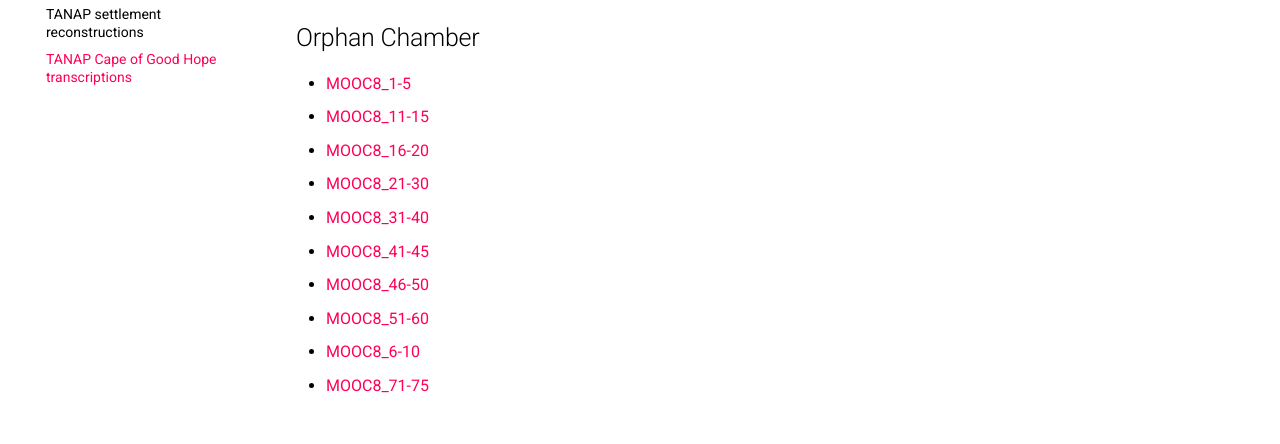
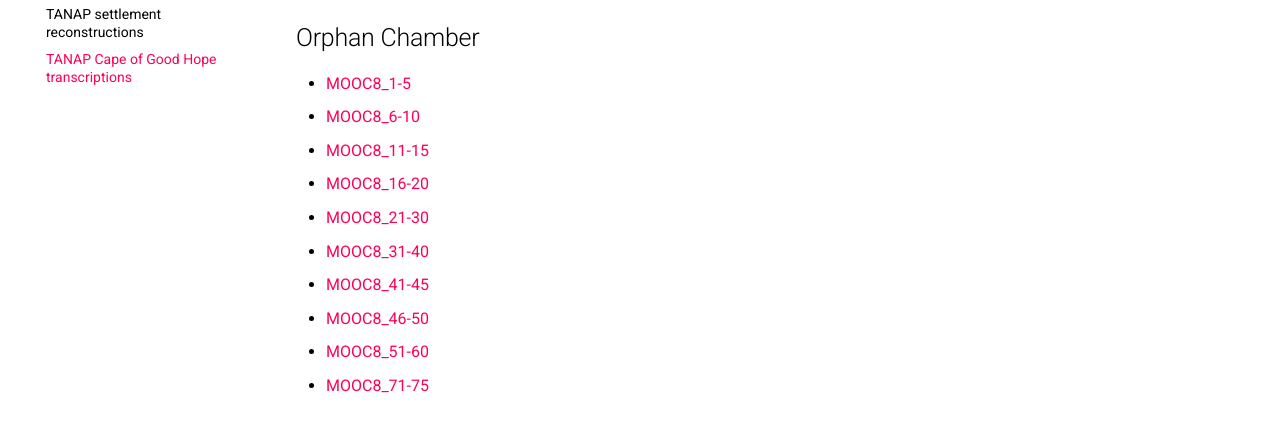
Before and after one commit to globalise-huygens/tanap.docs.globalise.huygens.knaw.nl, an MkDocs documentation site: the page built from docs/cape-transcriptions/index.md, in a window 1280 px wide and 900 px high. Shown: the part 160-604 px from the top of the window. Built offline with MkDocs 1.6.1 and Material for MkDocs 9.7.7, drawn with Linux system fonts in a browser that asks for light colours; comment, search, counter and statistics services are not loaded; part of the change alters nothing that is shown.

```diff
--- a/docs/cape-transcriptions/index.md
+++ b/docs/cape-transcriptions/index.md
@@ -3,6 +3,7 @@
 ## Orphan Chamber
 
 - [MOOC8_1-5](Orphan-Chamber/MOOC8-XML/MOOC8_1-5_XML.md)
+- [MOOC8_6-10](Orphan-Chamber/MOOC8-XML/MOOC8_6-10_XML.md)
 - [MOOC8_11-15](Orphan-Chamber/MOOC8-XML/MOOC8_11-15_XML.md)
 - [MOOC8_16-20](Orphan-Chamber/MOOC8-XML/MOOC8_16-20_XML.md)
 - [MOOC8_21-30](Orphan-Chamber/MOOC8-XML/MOOC8_21-30_XML.md)
@@ -10,7 +11,6 @@
 - [MOOC8_41-45](Orphan-Chamber/MOOC8-XML/MOOC8_41-45_XML.md)
 - [MOOC8_46-50](Orphan-Chamber/MOOC8-XML/MOOC8_46-50_XML.md)
 - [MOOC8_51-60](Orphan-Chamber/MOOC8-XML/MOOC8_51-60_XML.md)
-- [MOOC8_6-10](Orphan-Chamber/MOOC8-XML/MOOC8_6-10_XML.md)
 - [MOOC8_71-75](Orphan-Chamber/MOOC8-XML/MOOC8_71-75_XML.md)
 
 ## Council of Policy
```
